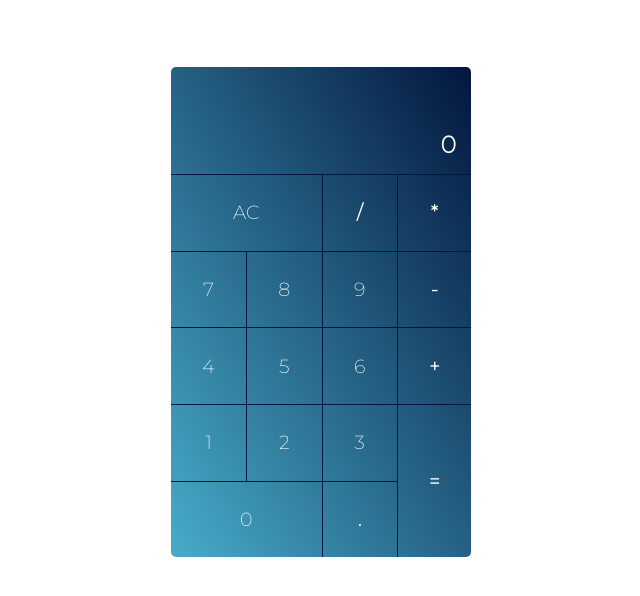
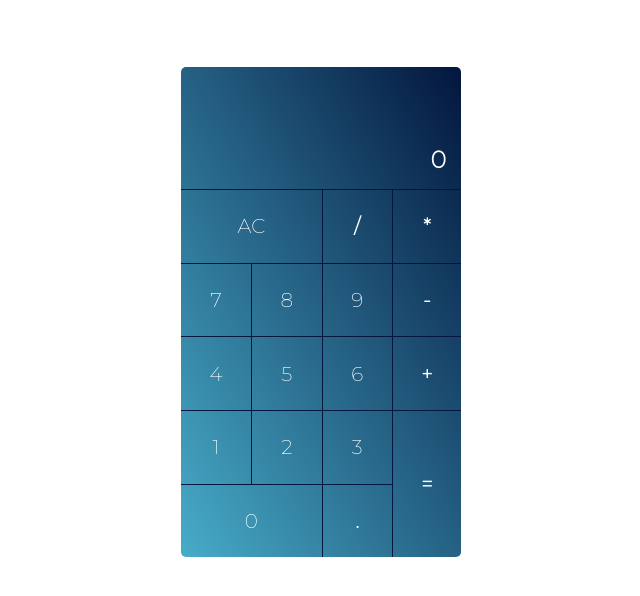
Before and after one commit to nprokopova/react-calculator, a Next.js app: page / in a window 1280 px wide. Shown: the top 596 px of the page, without its empty margins (319-959 px from the left). Built offline with nearby package versions, Linux system fonts and the light colour scheme.

Commit message:
dimensions changes

```diff
--- a/components/buttons.js
+++ b/components/buttons.js
@@ -96,7 +96,7 @@ const Button = styled.button`
   background: none;
   font-weight: 500;
   color: white;
-  font-size: 19px;
+  font-size: 20px;
   border: none;
   border-top: 1px ridge #03163e;
   border-bottom-left-radius: ${props=>props.id==='zero'? 5: 0}px;
--- a/components/calculator.js
+++ b/components/calculator.js
@@ -146,7 +146,7 @@ const Calculator = () => {
 const Wrapper = styled.div`
   background: linear-gradient(to bottom left, #03163e 0%, #47acc9 100%);
   display: flex;
-  width: 300px;
+  width: 280px;
   height: 490px;
   flex-direction: column;
   justify-content: center;
--- a/components/display.js
+++ b/components/display.js
@@ -15,7 +15,7 @@ const DisplayWrapper = styled.div`
   flex-direction: column;
   align-items: flex-end;
   justify-content:space-between;
-  height: 107px;
+  height: 130px;
 `;
 
 const DisplayAll = styled.p`
```
